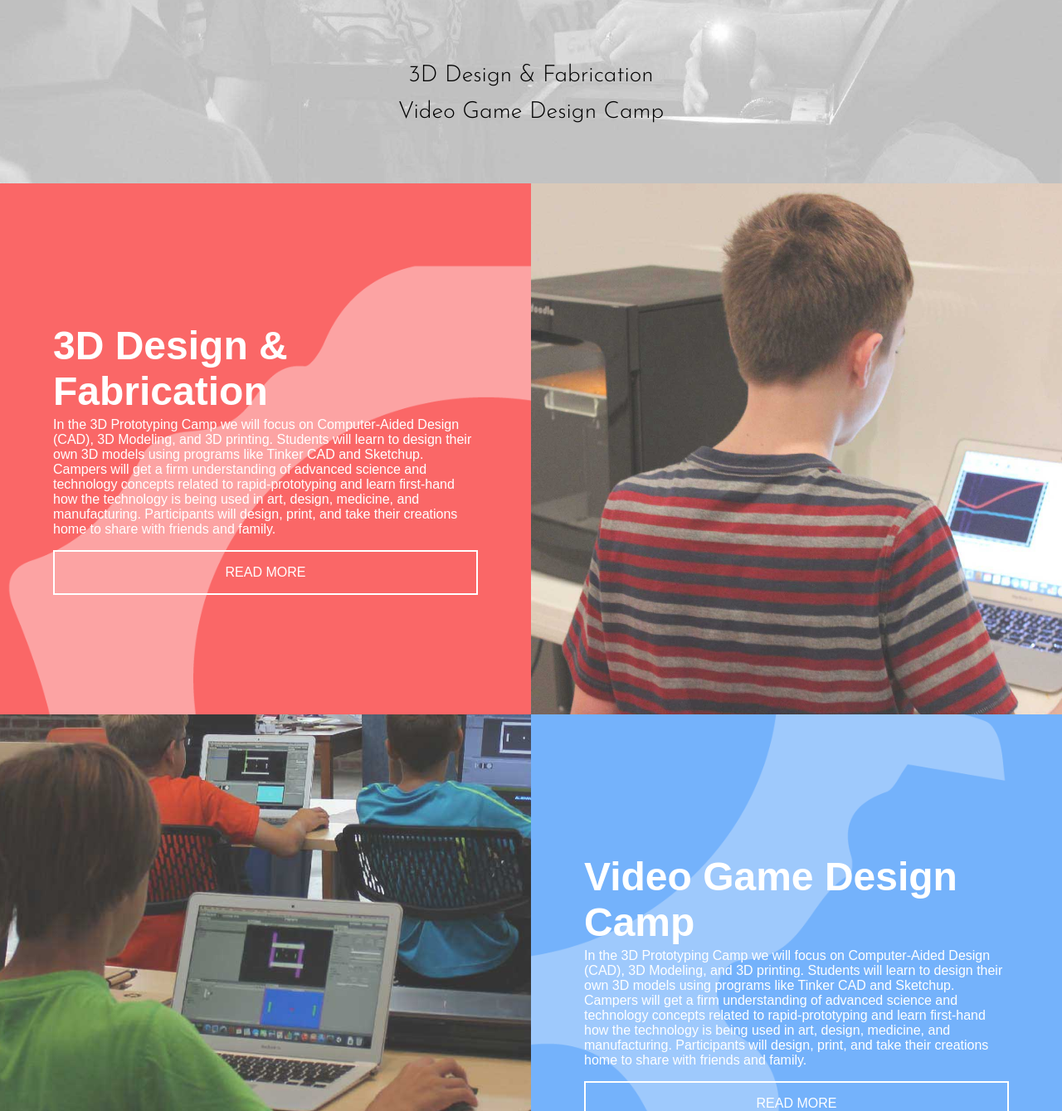
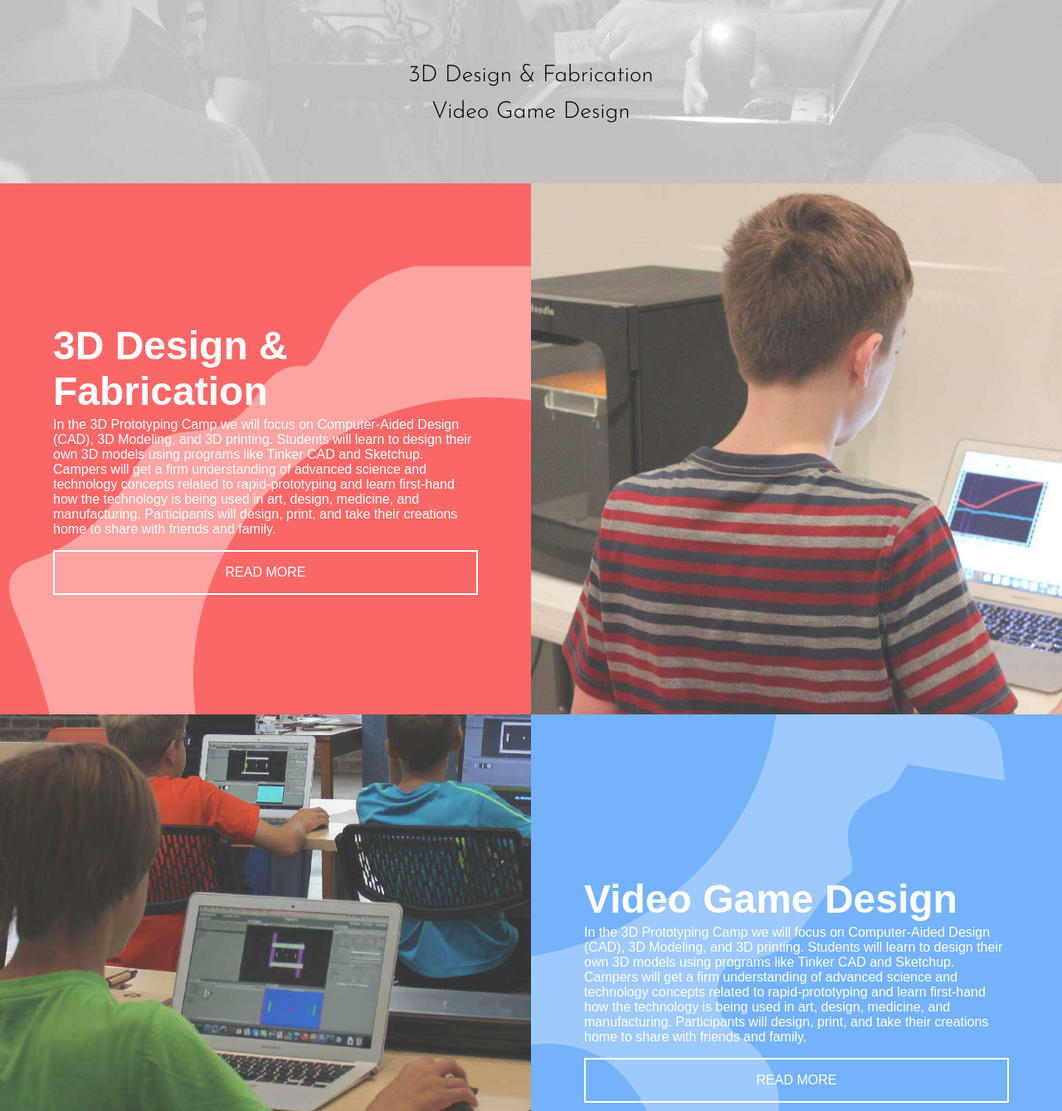
Before and after one commit to aandnota/kaneko, a plain HTML site: page index.html in a window 1280 px wide. Shown: the part 317-1656 px from the top of the page at 83% size. Drawn offline with nearby package versions, Linux system fonts and the light colour scheme.

Commit message:
Edited some copy

```diff
--- a/index.html
+++ b/index.html
@@ -25,7 +25,7 @@
 			</div>
 			<ul id="camp-links">
 				<li><a href="#3dcamp">3D Design &amp; Fabrication</a></li>
-				<li><a href="#vgcamp">Video Game Design Camp</a></li>
+				<li><a href="#vgcamp">Video Game Design</a></li>
 
 			</ul>
 		</nav>
@@ -75,7 +75,7 @@
 
 			<div class="box-desc-vg" id="vgcamp">
 				<div class="desc">
-					<h2>Video Game Design Camp</h2>
+					<h2>Video Game Design</h2>
 					<p>In the 3D Prototyping Camp we will focus on Computer-Aided Design (CAD), 3D Modeling, and 3D printing. Students will learn to design their own 3D models using programs like Tinker CAD and Sketchup. Campers will get a firm understanding of advanced science and technology concepts related to rapid-prototyping and learn first-hand how the technology is being used in art, design, medicine, and manufacturing. Participants will design, print, and take their creations home to share with friends and family.</p>
 
 					<p class="toggle-vg">READ MORE</p>
```
